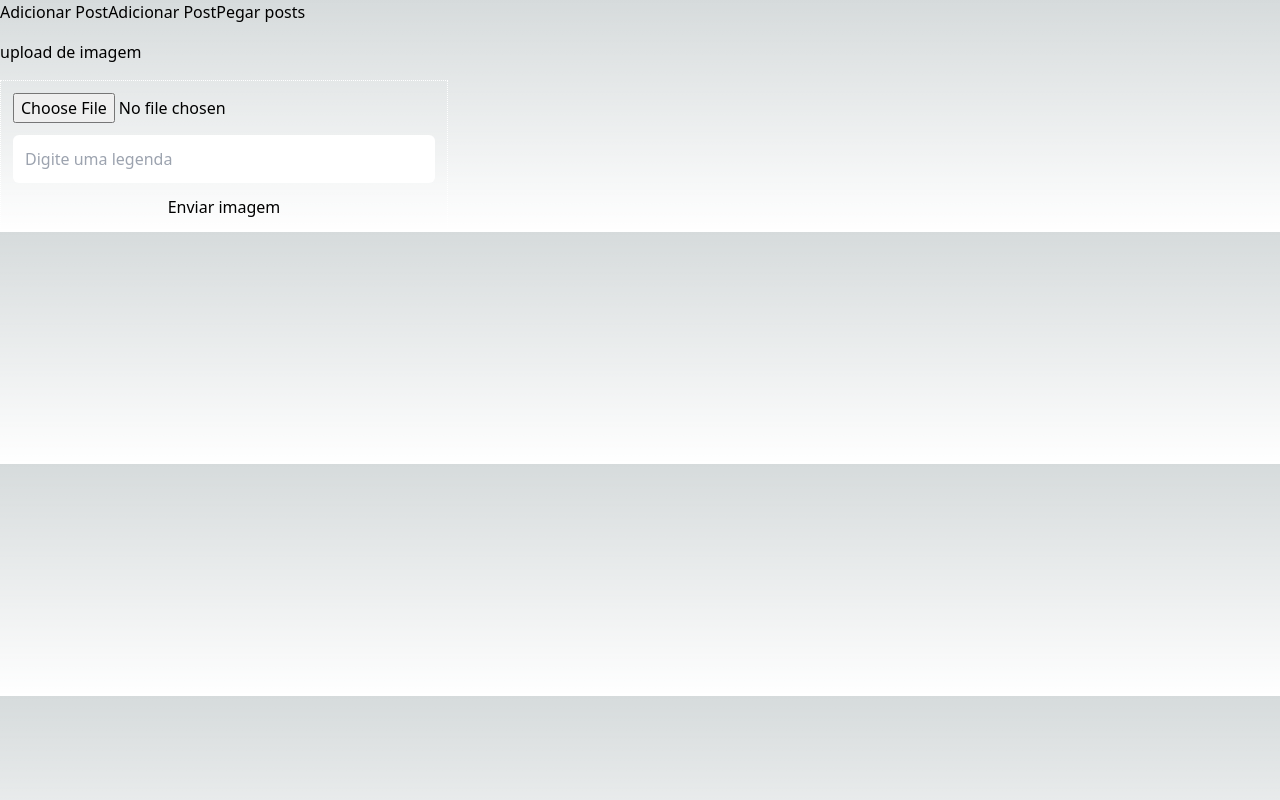
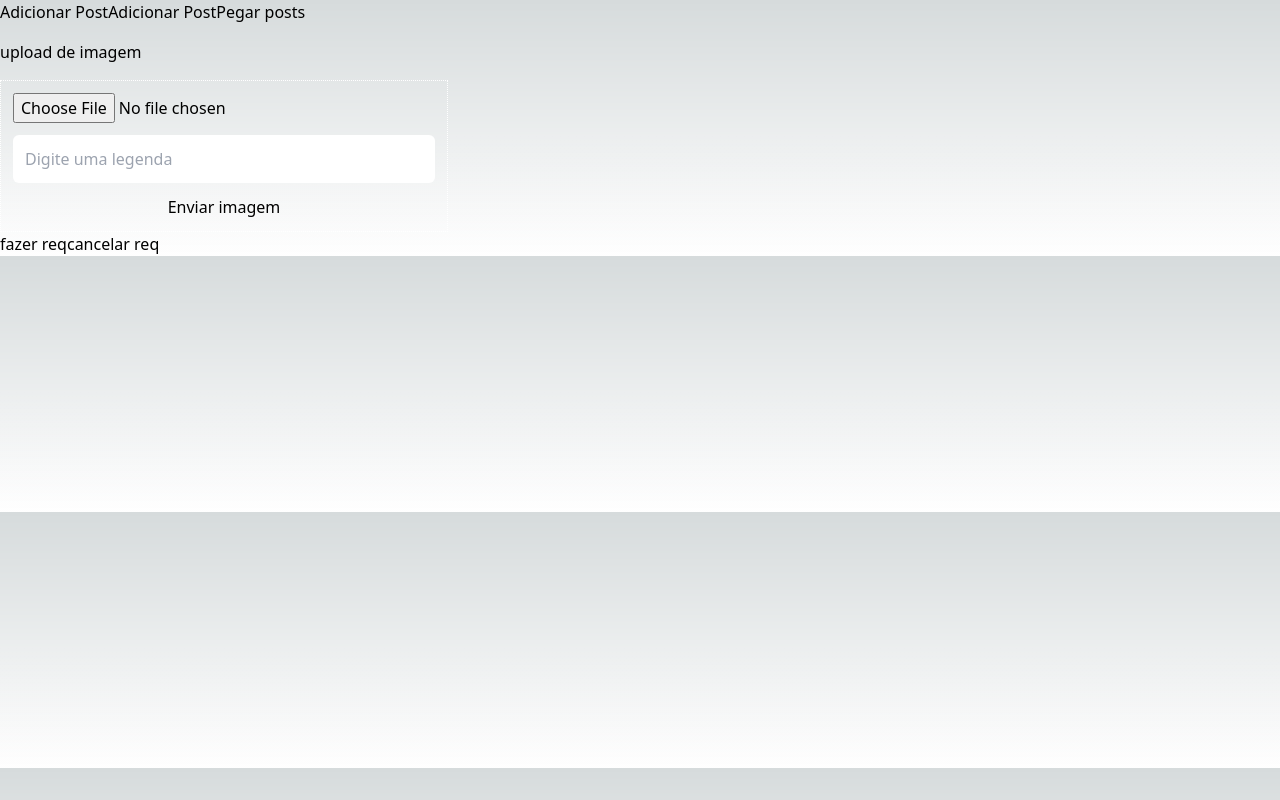
Before and after one commit to RafaGomesReis/aprendendo-reactjs, a Next.js app: page / in a window 1280 px wide. Built offline with nearby package versions, Linux system fonts and the light colour scheme.

Commit message:
enviando e cancelando com axios

```diff
--- /dev/null
+++ b/app/api.ts
@@ -0,0 +1,5 @@
+import axios from "axios";
+
+export const api = axios.create({
+    baseURL:'https://jsonplaceholder.typicode.com/posts'
+});
--- a/app/page.tsx
+++ b/app/page.tsx
@@ -3,13 +3,10 @@
 import { User } from "@/types/User";
 import { useEffect, useRef, useState } from "react";
 import { serialize } from "v8";
-import axios from 'axios';
+import { api } from "./api";
+import Page2 from "./page2";
 
 const Page = () => {
-
-
-
-
 
   const [legendInput, setLegendInput] = useState("");
   const fileInputRef = useRef<HTMLInputElement>(null);
@@ -48,22 +45,28 @@ const Page = () => {
         sort: 'desc'
 
       }
-      axios.get('https://jsonplaceholder.typicode.com/comments?postId=1', {
-        params: requestParams
-      })
+      // axios.get('https://jsonplaceholder.typicode.com/comments?postId=1', {
+      //   params: requestParams
+      // })
 
-      .then((response)=> {
+      // .then((response)=> {
 
-        console.log(response.data);
-      })
+      //   console.log(response.data);
+      // })
     }
 
     const handleAddPost = async () => {
-      const response = await axios.post('https://jsonplaceholder.typicode.com/posts', {
-        userId: 98,
-        title: 'titulo do Post',
-        body: 'corpo do Post'
-      })
+      const response = await api.post('/posts',
+         {
+          userId: 98,
+          title: 'titulo do Post',
+          body: 'corpo do Post'
+        })
+
+
+
+
+
 
       if(response.data.id){
         console.log('inseriu bonitin')
@@ -72,7 +75,7 @@ const Page = () => {
       }
     }
     const handleAddPut = async () => {
-      const response = await axios.put('https://jsonplaceholder.typicode.com/posts', {
+      const response = await api.post('/posts', {
         userId: 98,
         title: 'titulo do Post',
         body: 'corpo do Post'
@@ -90,6 +93,7 @@ const Page = () => {
 
 
   return (
+
     <div className="container mx-auto ">
       <button onClick={handleAddPost}>Adicionar Post</button>
       <button onClick={handleAddPut}>Adicionar Post</button>
@@ -110,8 +114,11 @@ const Page = () => {
         />
         <button onClick={HandleFileSend}>Enviar imagem</button>
       </div>
+      <div><Page2/></div>
     </div>
+
   );
 };
 
+
 export default Page;
--- /dev/null
+++ b/app/page2.tsx
@@ -0,0 +1,49 @@
+"use client";
+
+import { useRef } from "react";
+import { api } from "./api";
+import axios from "axios";
+
+const Page2 = () => {
+    // const fileInput = useRef<HTMLInputElement>(null);
+
+    // const handleSendFile = async () => {
+    //     if(fileInput.current?.files && fileInput.current.files.length > 0){
+
+    //         const file = fileInput.current.files[0];
+
+    //         const data = new FormData();
+    //         data.append('name', 'Rafael');
+    //         data.append('file', file);
+
+    //         const response = await api.post('/upload', data);
+    //     }
+   // }
+
+    const controller = new AbortController();
+
+    const handleStartRequest = async () => {
+        try{
+        const response = await axios.get('https://jsonplaceholder.typicode.com/posts', {
+            signal: controller.signal
+        });
+        } catch (error) {
+            console.log('deu probema');
+        }
+    }
+
+
+    const handleCancelRequest = () => {
+        controller.abort();
+    }
+
+    return (
+        <div className="container mx-auto">
+            <button onClick={handleStartRequest}>fazer req</button>
+            <button onClick={handleCancelRequest}>cancelar req</button>
+        </div>
+    );
+
+
+}
+export default Page2;
```
